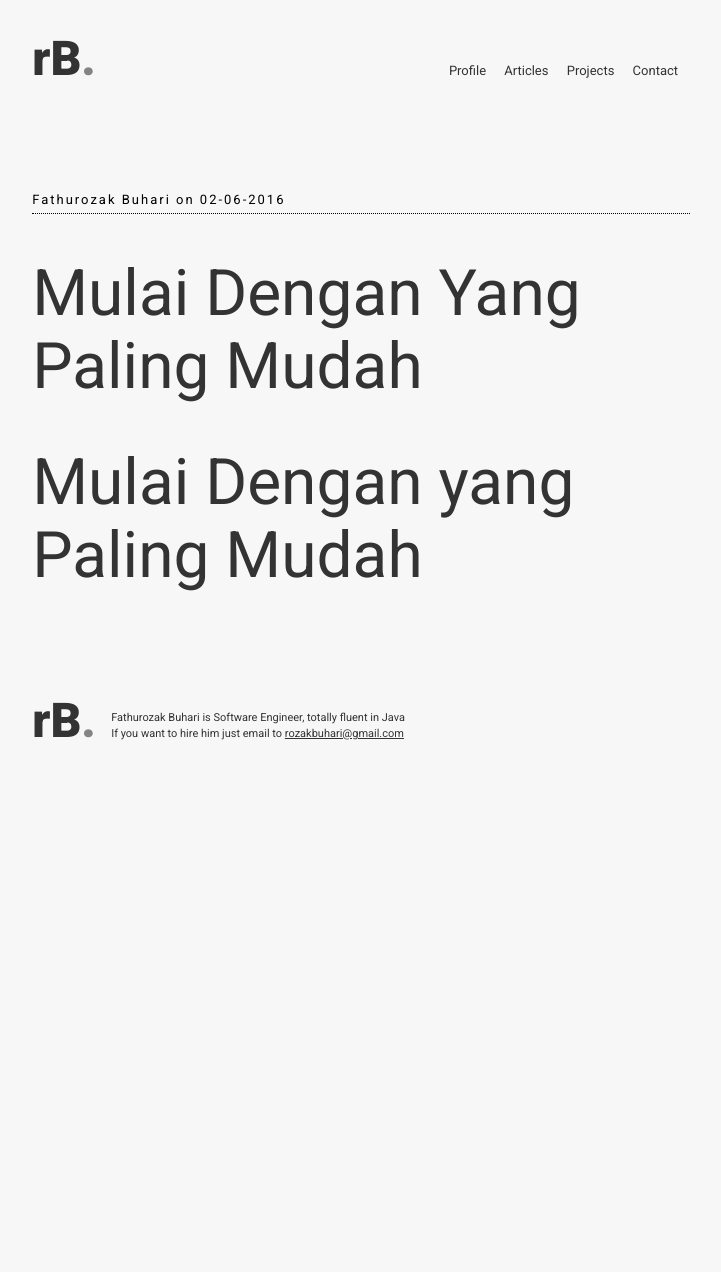
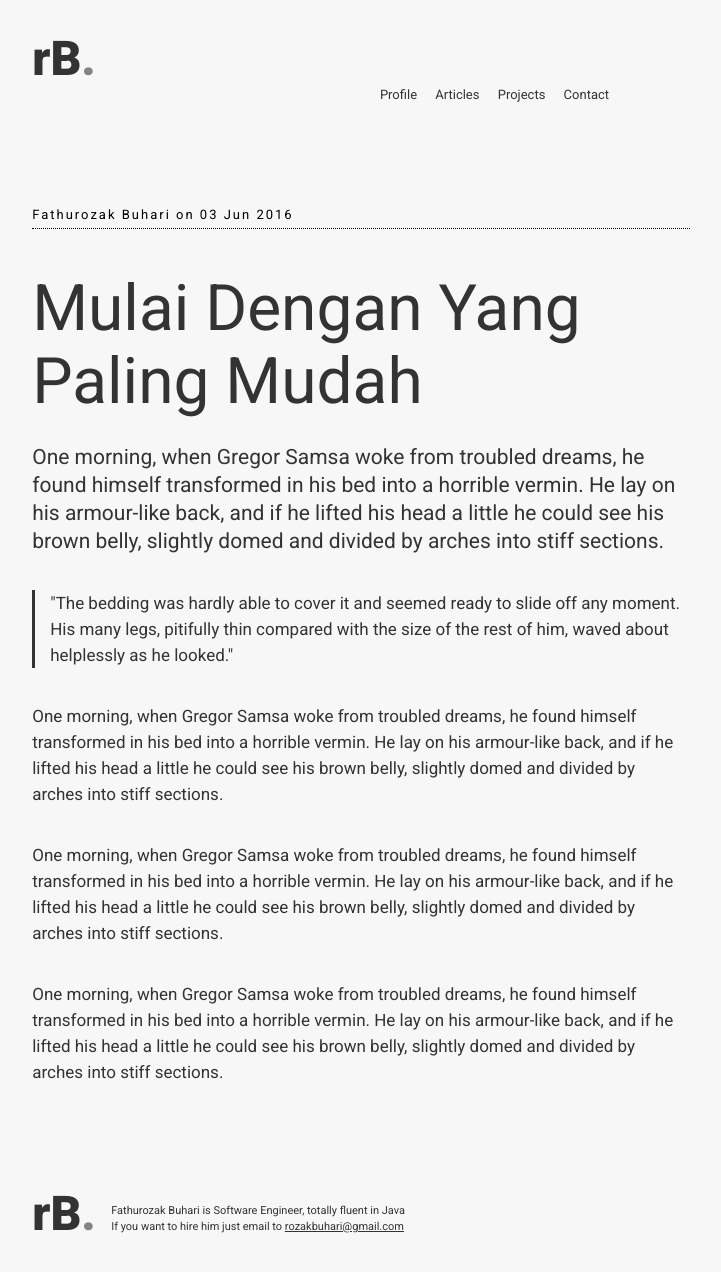
Before and after one commit to rozakbuhari/rozakbuhari.github.io.backup, a Jekyll site: the page built from index.html, in a window 1280 px wide. Shown: the whole page, without its empty margins (279-1000 px from the left). Built offline with Jekyll 4.4.1, drawn with Linux system fonts in a browser that asks for light colours; before the commit the page ends 900 px from its top, so only the background shows below that.

Commit message:
Clean-up post layout

```diff
--- a/_layouts/default.html
+++ b/_layouts/default.html
@@ -14,7 +14,7 @@
 
     <meta name="viewport" content="width=device-width, initial-scale=1.0, user-scalable=yes"
     />
-    <link rel="stylesheet" type="text/css" href="css/main.css" media="all">
+    <link rel="stylesheet" type="text/css" href="{{ site.url }}/css/main.css" media="all">
     <script type="text/javascript">
       (function() {
         var link_element = document.createElement("link"),
--- a/_posts/2016-06-03-mulai-dengan-yang-paling-mudah.md
+++ b/_posts/2016-06-03-mulai-dengan-yang-paling-mudah.md
@@ -1,8 +1,7 @@
 ---
-layout: default
+layout: post
+author: Fathurozak Buhari
 ---
-
-# Mulai Dengan yang Paling Mudah
 
 <p class="intro">One morning, when Gregor Samsa woke from troubled dreams, he found himself
 transformed in his bed into a horrible vermin. He lay on his armour-like
--- a/css/main.css
+++ b/css/main.css
@@ -383,7 +383,7 @@
 .main-wrapper {
   margin: 0 auto;
   display: block;
-  white-space: nowrap;
+  white-space: normal;
   padding-bottom: 20px;
   min-height: 100%;
   width: auto;
@@ -403,12 +403,15 @@
   line-height: 73px;
   margin-bottom: 25px; }
 
+h1 a {
+  text-decoration: none; }
+
 p {
   font-size: 17px;
   line-height: 26px;
   margin-bottom: 35px; }
 
-.meta {
+p.meta {
   letter-spacing: 2px;
   font-size: 13px;
   margin-bottom: 35px;
--- a/index.html
+++ b/index.html
@@ -5,10 +5,13 @@
 
 <div class="content-wrapper">
   <article>
-    <div class="meta">Fathurozak Buhari on 02-06-2016</div>
     {% for post in site.posts limit:1 %}
-        <h1>{{ post.title }}</h1>
-        {{ post.excerpt }}
+        <p class="meta">
+            <span class="author">{{ post.author }}</span> on
+            <span class="date">{{ post.date | date_to_string }}</span>
+        </p>
+        <h1><a href="{{ post.url }}">{{ post.title }}</a></h1>
+        {{ post.content }}
     {% endfor %}
   </article>
 </div>
```
Also changed, not shown: _layouts/post.html (+5 -4 lines), _scss/main.scss (+6 -2 lines).
